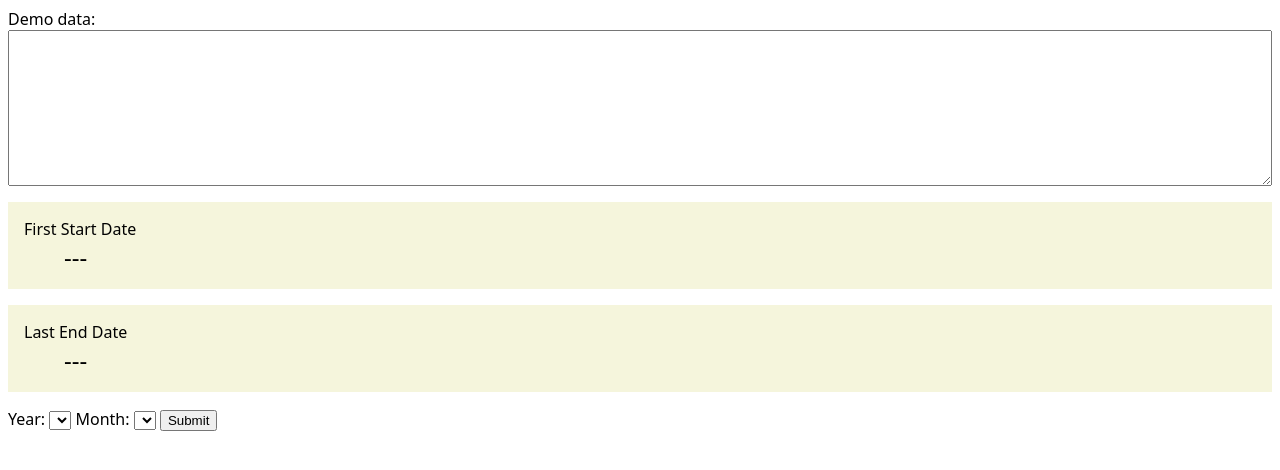
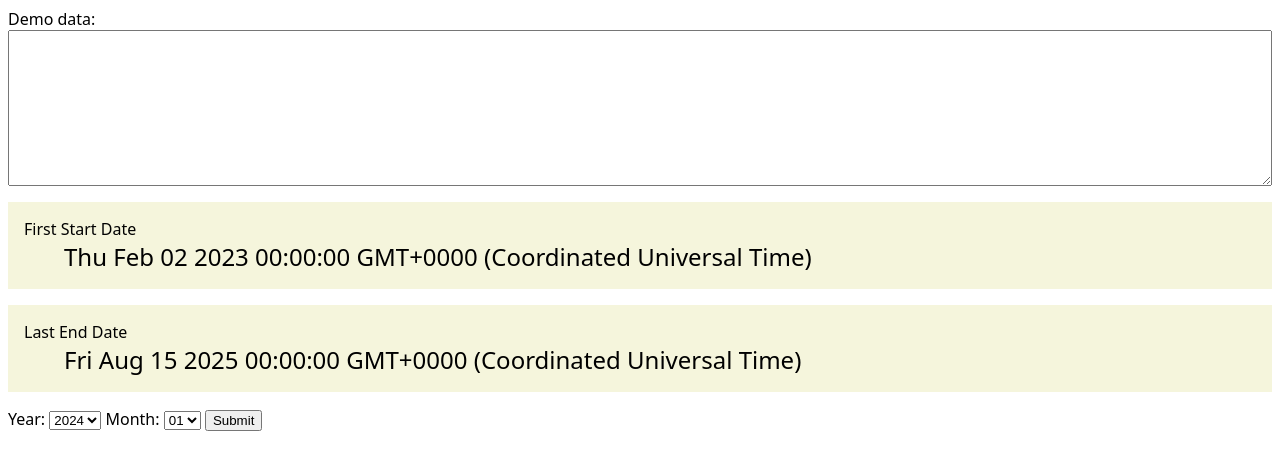
Before and after one commit to BodyCopy/D365---Start-and-end--date-filters, a plain HTML site: page index.html in a window 1280 px wide. Drawn offline with Linux system fonts and the light colour scheme; the site is published under a folder, as on GitHub Pages, so addresses that start at the root find nothing.

Commit message:
edited script path

```diff
--- a/index.html
+++ b/index.html
@@ -32,7 +32,7 @@
       <select name="month" placeholder="-Select month-" id="month"></select>
       <button type="submit">Submit</button>
     </form>
-    <script async="true" src="/filterScript.js"></script>
+    <script async="true" src="./filterScript.js"></script>
   </body>
 
 </html>
```
